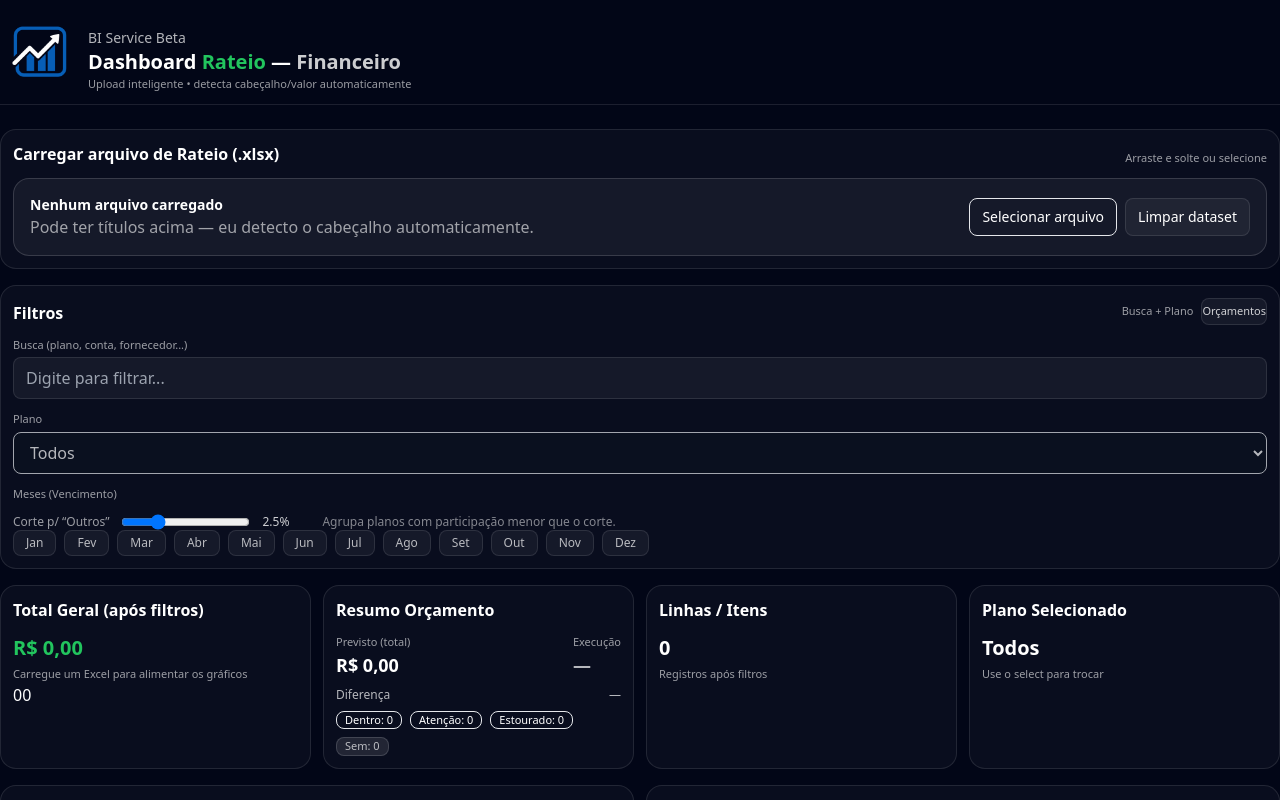
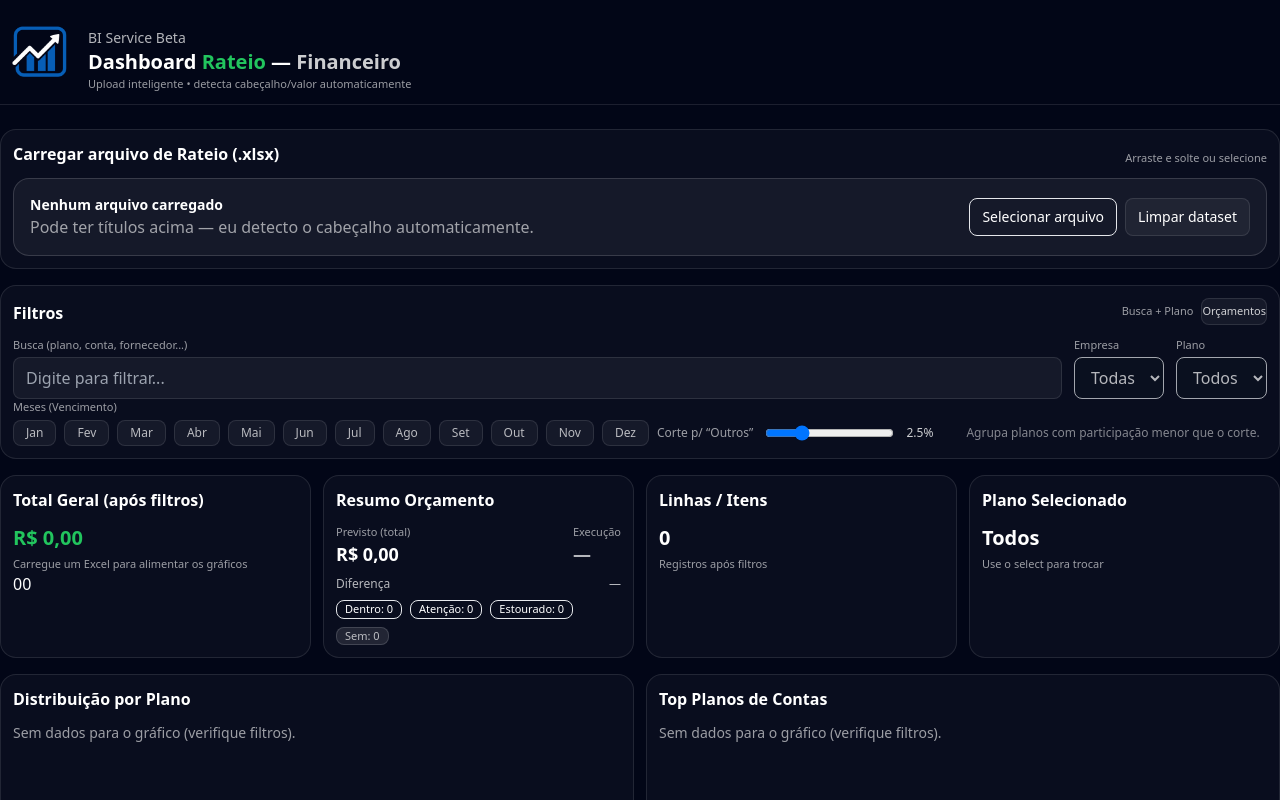
Before and after one commit to deneroretti-ux/biservice, a Next.js app: page /dashboard-rateio in a window 1280 px wide. Shown: the top 800 px of the page. Built offline with nearby package versions, Linux system fonts and the light colour scheme.

Commit message:
Update page.jsx
ATUAL0729

```diff
--- a/app/dashboard-rateio/page.jsx
+++ b/app/dashboard-rateio/page.jsx
@@ -523,6 +523,7 @@ export default function DashboardRateioUploadInteligentePage() {
   const [error, setError] = useState("");
 
   const [busca, setBusca] = useState("");
+  const [fEmpresa, setFEmpresa] = useState("Todas");
   const [fPlano, setFPlano] = useState("Todos");
   const [mesesSel, setMesesSel] = useState([]);
   const [outrosOpen, setOutrosOpen] = useState(false);
@@ -704,6 +705,23 @@ useEffect(() => {
 
   const planos = useMemo(() => ["Todos", ...Array.from(new Set(rows.map((r) => r.plano))).sort()], [rows]);
 
+
+  const empresas = useMemo(() => ["Todas", ...Array.from(new Set(rows.map((r) => r.empresa).filter(Boolean))).sort()], [rows]);
+
+  const sugestoesBusca = useMemo(() => {
+    const s = new Set();
+    for (const r of rows) {
+      if (r?.plano) s.add(String(r.plano));
+      if (r?.conta) s.add(String(r.conta));
+      if (r?.fornecedor) s.add(String(r.fornecedor));
+      if (r?.empresa) s.add(String(r.empresa));
+      if (r?.centro_custo) s.add(String(r.centro_custo));
+      if (r?.centroCusto) s.add(String(r.centroCusto));
+      if (r?.cc) s.add(String(r.cc));
+    }
+    return Array.from(s).sort();
+  }, [rows]);
+
 const planosSomente = useMemo(() => planos.filter((p) => p !== "Todos"), [planos]);
 
   const budgetList = useMemo(() => {
@@ -782,6 +800,7 @@ const clearAllBudgets = () => {
 
     return rows.filter((r) => {
       const matchPlano = fPlano === "Todos" || r.plano === fPlano;
+      const matchEmpresa = fEmpresa === "Todas" || r.empresa === fEmpresa;
 
       const matchBusca =
         !q ||
@@ -797,9 +816,9 @@ const clearAllBudgets = () => {
         matchMes = mesesSel.includes(mi);
       }
 
-      return matchPlano && matchBusca && matchMes;
+      return matchPlano && matchEmpresa && matchBusca && matchMes;
     });
-  }, [rows, busca, fPlano, mesesSel]);
+  }, [rows, busca, fPlano, fEmpresa, mesesSel]);
 
   const debugDatas = useMemo(() => {
     const ok = filtered.filter((r) => !!r.data).length;
@@ -1425,19 +1444,42 @@ const outrosPlanos = useMemo(() => {
             </div>
           }
         >
-          <div className="grid grid-cols-1 md:grid-cols-2 gap-3">
-            <div>
+          <div className="space-y-3">
+            <div className="flex flex-wrap items-end gap-3">
+              <div className="flex-1 min-w-[320px]">
                 <div className="text-[11px] text-white/60 mb-1">Busca (plano, conta, fornecedor...)</div>
                 <input
                   value={busca}
                   onChange={(e) => setBusca(e.target.value)}
+                  list="busca-sugestoes"
                   placeholder="Digite para filtrar..."
                   className="w-full rounded-lg px-3 py-2 bg-white/5 border border-white/10 text-white placeholder:text-white/40 outline-none focus:ring-2 focus:ring-sky-500/40"
                   disabled={!rows.length}
                 />
-            </div>
-
-            <div>
+                <datalist id="busca-sugestoes">
+                  {sugestoesBusca.slice(0, 5000).map((v) => (
+                    <option key={v} value={v} />
+                  ))}
+                </datalist>
+              </div>
+
+              <div className="w-[260px] min-w-[220px]">
+                <div className="text-[11px] text-white/60 mb-1">Empresa</div>
+                <select
+                  value={fEmpresa}
+                  onChange={(e) => setFEmpresa(e.target.value)}
+                  className="w-full rounded-lg bg-[#0B1220] text-white border border-white/20 px-3 py-2 outline-none focus:ring-2 focus:ring-sky-500/40"
+                  disabled={!rows.length}
+                >
+                  {empresas.map((e) => (
+                    <option key={e} value={e} className="text-black bg-white">
+                      {e}
+                    </option>
+                  ))}
+                </select>
+              </div>
+
+              <div className="w-[280px] min-w-[220px]">
                 <div className="text-[11px] text-white/60 mb-1">Plano</div>
                 <select
                   value={fPlano}
@@ -1456,22 +1498,11 @@ const outrosPlanos = useMemo(() => {
                   })}
                 </select>
               </div>
+            </div>
 <div className="md:col-span-2">
               <div className="text-[11px] text-white/60 mb-1">Meses (Vencimento)</div>
-            <div className="mt-3 flex items-center gap-3 flex-wrap">
-              <div className="text-xs text-white/60 whitespace-nowrap">Corte p/ “Outros”</div>
-              <input
-                type="range"
-                min={0}
-                max={10}
-                step={0.5}
-                value={cutoffPct}
-                onChange={(e) => setCutoffPct(Number(e.target.value))}
-                className="w-52 accent-white"
-              />
-              <div className="text-xs text-white/80 w-12 text-right">{cutoffPct.toFixed(1)}%</div>
-              <div className="text-xs text-white/50">Agrupa planos com participação menor que o corte.</div>
-            </div>
+
+
 
               <div className="flex flex-wrap gap-2">
                 {MESES_LABEL.map((m, idx) => {
@@ -1509,6 +1540,23 @@ const outrosPlanos = useMemo(() => {
                     Limpar meses
                   </button>
                 )}
+
+
+                <div className="flex items-center gap-3 flex-wrap">
+              <div className="text-xs text-white/60 whitespace-nowrap">Corte p/ “Outros”</div>
+              <input
+                type="range"
+                min={0}
+                max={10}
+                step={0.5}
+                value={cutoffPct}
+                onChange={(e) => setCutoffPct(Number(e.target.value))}
+                className="w-52 accent-white"
+              />
+              <div className="text-xs text-white/80 w-12 text-right">{cutoffPct.toFixed(1)}%</div>
+              <div className="text-xs text-white/50">Agrupa planos com participação menor que o corte.</div>
+            </div>
+
               </div>
             </div>
 
```
Lines whose indentation alone changed are shown as unchanged.
